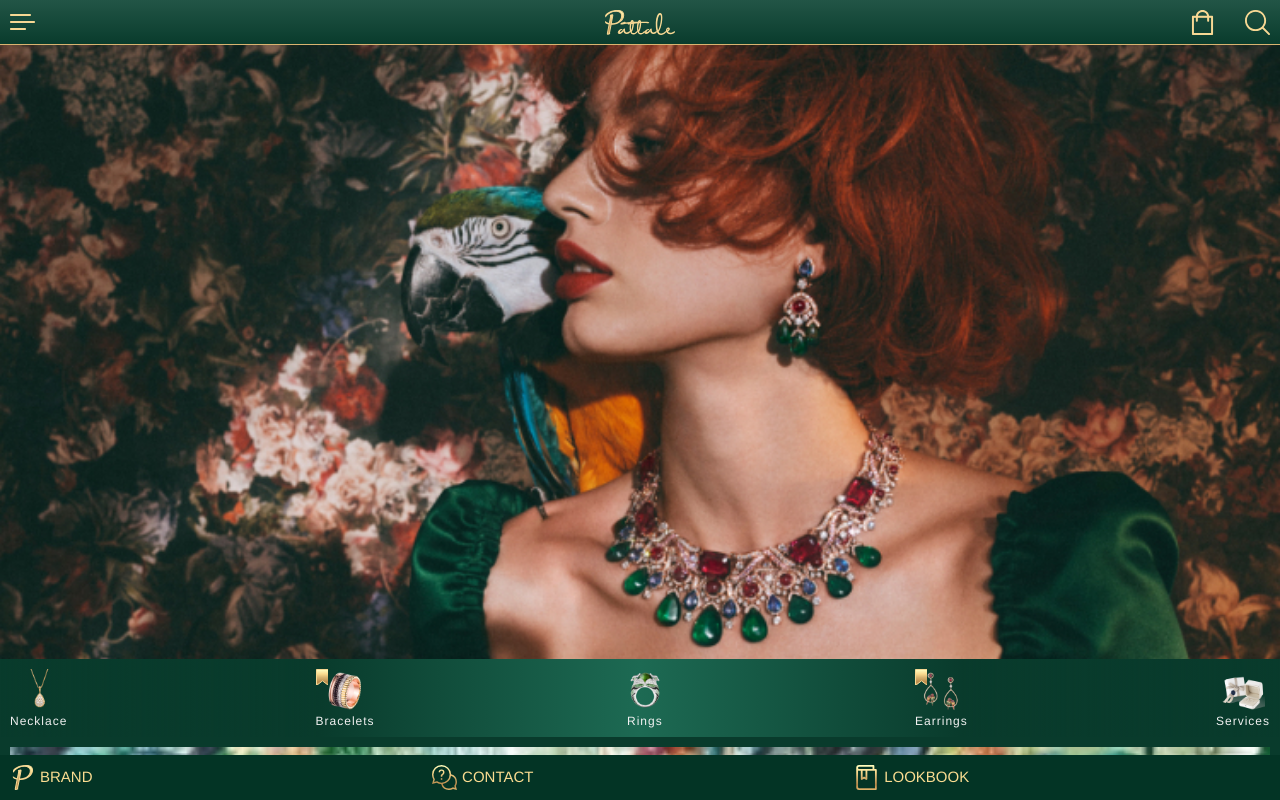
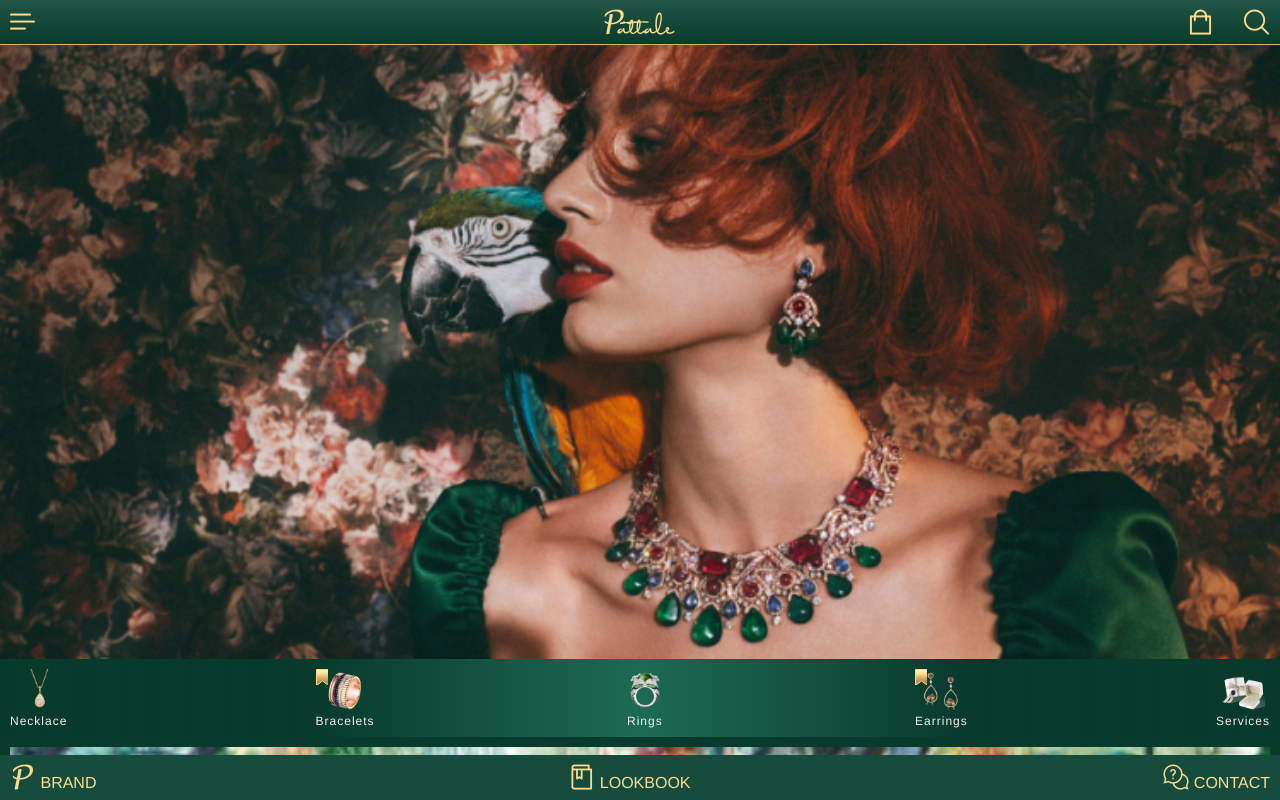
Before and after one commit to peishanyu/sass_0208, a website: page src/index.html in a window 1280 px wide. Drawn offline with Linux system fonts and the light colour scheme.

Commit message:
新增字型檔

```diff
--- /dev/null
+++ b/src/css/font.css
@@ -0,0 +1,49 @@
+@font-face {
+  font-family: 'pattale';
+  src:  url('../font/pattale.eot?dtz4i0');
+  src:  url('../font/pattale.eot?dtz4i0#iefix') format('embedded-opentype'),
+    url('../font/pattale.ttf?dtz4i0') format('truetype'),
+    url('../font/pattale.woff?dtz4i0') format('woff'),
+    url('../font/pattale.svg?dtz4i0#pattale') format('svg');
+  font-weight: normal;
+  font-style: normal;
+  font-display: block;
+}
+
+[class^="icon-"], [class*=" icon-"] {
+  /* use !important to prevent issues with browser extensions that change fonts */
+  font-family: 'pattale' !important;
+  speak: none;
+  font-style: normal;
+  font-weight: normal;
+  font-variant: normal;
+  text-transform: none;
+  line-height: 1;
+  font-size: 25px;
+
+  /* Better Font Rendering =========== */
+  -webkit-font-smoothing: antialiased;
+  -moz-osx-font-smoothing: grayscale;
+}
+
+.icon-ic-contact:before {
+  content: "\e900";
+}
+.icon-ic-logo:before {
+  content: "\e901";
+}
+.icon-ic-lookbook:before {
+  content: "\e902";
+}
+.icon-ic-menu:before {
+  content: "\e903";
+}
+.icon-ic-search:before {
+  content: "\e904";
+}
+.icon-ic-brand:before {
+  content: "\e905";
+}
+.icon-ic-bag:before {
+  content: "\e906";
+}
--- a/src/index.html
+++ b/src/index.html
@@ -8,6 +8,7 @@
 
 	<!-- custom -->
 	<link rel="stylesheet" type="text/css" href="css/style.css">
+	<link rel="stylesheet" type="text/css" href="css/font.css">
 
 
 	<title>Pattale</title>
@@ -16,14 +17,24 @@
 	<div class="outer">
 		<div class="header">
 			<div class="menu" data-width="25">
-				<div class="ic"><img src="img/header/ic-menu.svg"/></div>
+				<div class="ic">
+					<span class="icon-ic-menu"></span>
+					<!--<img src="img/header/ic-menu.svg"/>-->
+				</div>
 			</div>
 			<div class="logo">
-				<img src="img/header/logo.svg"/>
+				<span class="icon-ic-logo"></span>
+				<!--<img src="img/header/logo.svg"/>-->
 			</div>
 			<div class="ic-group" data-width="25">
-				<div class="ic"><img src="img/header/ic-bag.svg"/></div>
-				<div class="ic"><img src="img/header/ic-search.svg"/></div>
+				<div class="ic">
+					<span class="icon-ic-bag"></span>
+					<!--<img src="img/header/ic-bag.svg"/>-->
+				</div>
+				<div class="ic">
+					<span class="icon-ic-search"></span>
+					<!--<img src="img/header/ic-search.svg"/>-->
+				</div>
 			</div>
 		</div>
 		<div class="container">
@@ -87,10 +98,27 @@
 			</div>
 		</div>
 		<div class="footer">
+			<div>
+				<span class="icon-ic-brand"></span>
+				<span>Brand</span>
+			</div>
+			<div>
+				<span class="icon-ic-lookbook"></span>
+				<span>LookBook</span>
+			</div>
+			<div>
+				<span class="icon-ic-contact"></span>
+				<span>Contact</span>
+            </div>
+		</div>
+		<!--
+		<div class="footer">
 			<div class="brand"></div>
 			<div class="contact"></div>
 			<div class="lookbook"></div>
 		</div>
+		-->
 	</div>
+
 </body>
 </html>
--- /dev/null
+++ b/src/scss/_mediaQueries.scss
@@ -0,0 +1,8 @@
+$pc-media:1200px;
+$pcs-media:1199px;
+
+$pad-media:1180px;
+$pads-media:759px;
+
+$phone-media:480px;
+$phones-media:479px;
--- a/src/scss/style.scss
+++ b/src/scss/style.scss
@@ -1,3 +1,9 @@
+@import "_variable.scss";
+@import "_flexbox.scss";
+@import "_dataAttribute.scss";
+@import "_mediaQueries.scss";
+
+
 /* col width */
 @for $i from 1 through 20 {
   [data-width="#{$i * 5}"] {
@@ -27,7 +33,7 @@ html {
   height: 100%;
 
   body {
-    font-family: "Quicksand", "Helvetica Neue", Helvetica, Arial, sans-serif;
+    font-family: "icomoon", "Quicksand", "Helvetica Neue", Helvetica, Arial, sans-serif;
     touch-action: manipulation;
     height: 100%;
     background-color:#093B2C;
@@ -46,6 +52,10 @@ html {
   height:45px;
   background: url(../img/header/bg-header.svg) repeat-x;
   padding:10px;
+
+  [class^="icon-"], [class*=" icon-"], span {
+    color: #FADC91;
+  }
 
   .ic {
     img {cursor:pointer;}
@@ -66,7 +76,8 @@ html {
 
 
 .container {
-  overflow: auto;
+  flex: 1;
+  overflow-y: auto;
 
   .submenu {
     @include flexBox(row,space-between);
@@ -162,7 +173,14 @@ html {
   @include flexBox(row,space-between);
   padding: 10px;
   height: 45px;
-  background-color: #033425;
+  background-color: #174c3d;
+
+  [class^="icon-"], [class*=" icon-"], span {
+    color: #FADC91;
+    font-weight: 500;
+    text-transform:uppercase;
+    letter-spacing: 0;
+  }
 }
 
 $iconSetFooter: 'brand', 'contact', 'lookbook';
```
Also changed, not shown: src/css/style.css, src/font/pattale.ttf (added), src/font/pattale.woff (added), 2 other files.
